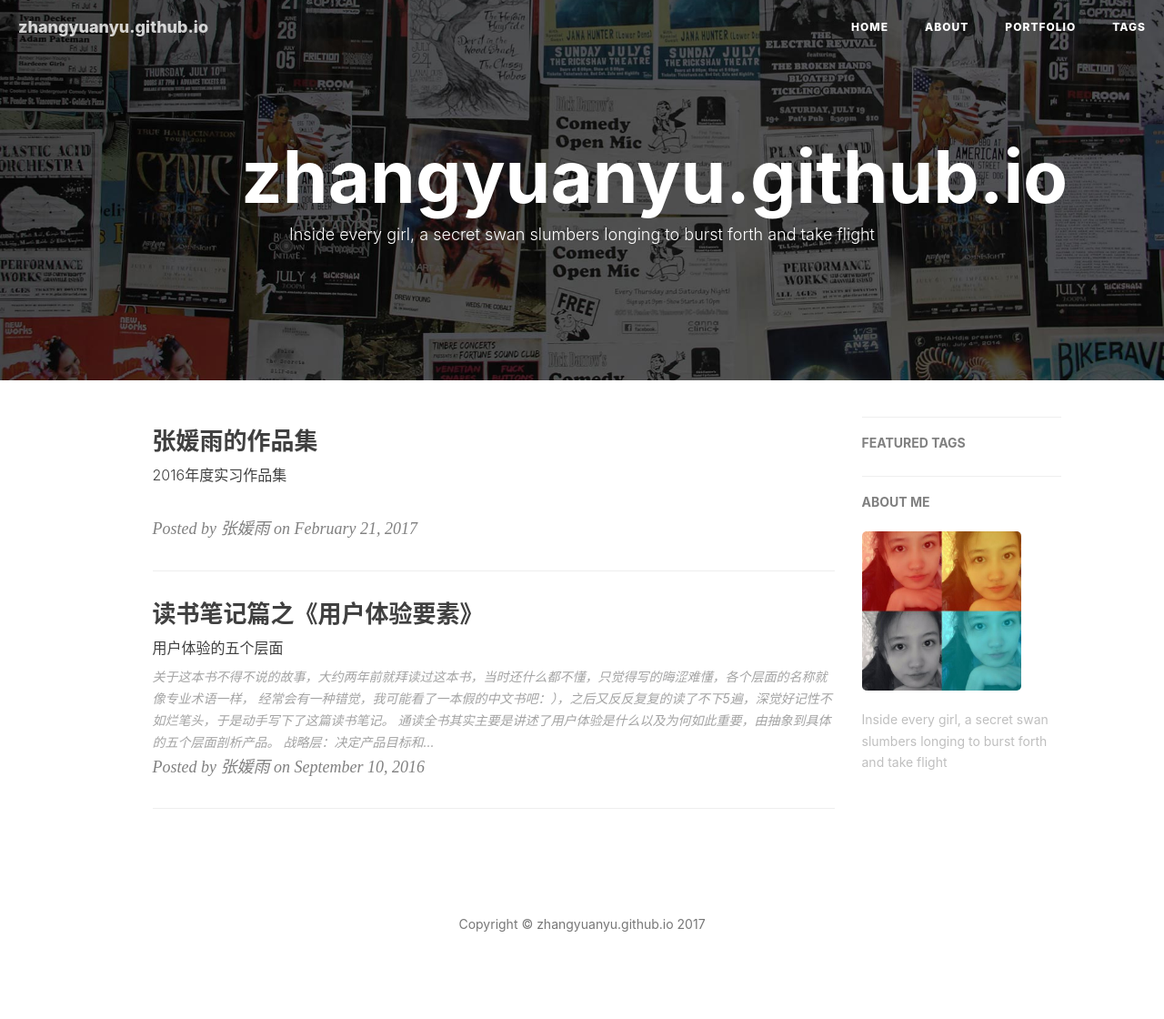
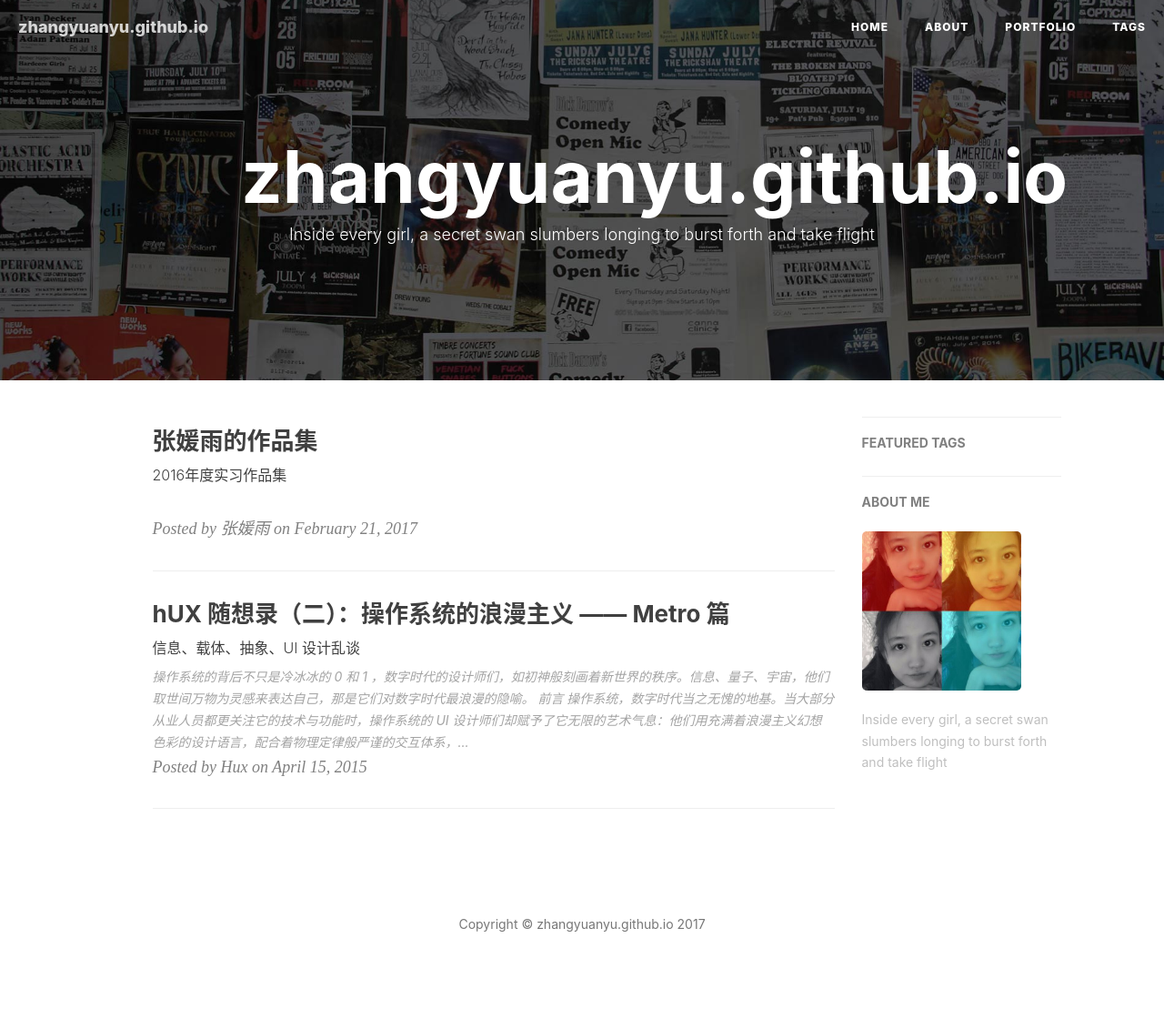
Before and after one commit to zhangyuanyu/zhangyuanyu.github.io, a Jekyll site: the page built from index.html, in a window 1280 px wide. Shown: the whole page at 91% size. Built offline with Jekyll 4.4.1, drawn with Linux system fonts in a browser that asks for light colours; nearby versions of some CDN libraries; the list of posts is cut into pages by our own code; comment, search, counter and statistics services are not loaded; part of the change alters nothing that is shown.

Commit message:
Add files via upload

```diff
--- a/_posts/2016-12-10-readnotes.markdown
+++ b/_posts/2016-12-10-readnotes.markdown
@@ -1,58 +1,117 @@
 ---
 layout:     post
-title:      "读书笔记篇之《用户体验要素》"
-subtitle:   "用户体验的五个层面"
-date:       2016-09-10 12:00:00
-author:     "张媛雨"
-header-img: "img/reading-notes.jpg"
+title:      "hUX 随想录（二）：操作系统的浪漫主义 —— Metro 篇"
+subtitle:   "信息、载体、抽象、UI 设计乱谈"
+date:       2015-04-15
+author:     "Hux"
+header-img: "img/post-bg-os-metro.jpg"
+catalog: true
 tags:
-    - 读书笔记
-    - 用户体验
+    - hUX 随想录
+    - UX Design
+    - Windows
+    - Metro
+    - OS
 ---
 
 
-<div>
-    <blockquote>关于这本书不得不说的故事，大约两年前就拜读过这本书，当时还什么都不懂，只觉得写的晦涩难懂，各个层面的名称就像专业术语一样，
-	经常会有一种错觉，我可能看了一本假的中文书吧：），之后又反反复复的读了不下5遍，深觉好记性不如烂笔头，于是动手写下了这篇读书笔记。
-	</blockquote>
-	<br>通读全书其实主要是讲述了用户体验是什么以及为何如此重要，由抽象到具体的五个层面剖析产品。
-	<ul>
-		<li>战略层：决定产品目标和用户需求</li>
-		<li>范围层：用户使用什么来完成目标</li>
-		<li>结构层：交互设计</li>
-		<li>框架层：导航和信息架构等</li>
-		<li>表现层：视觉设计</li>
-	</ul>
-	<br><b>一、战略层</b>
-	<br> 开始一个产品的前提就是确定产品的目标，这个产品目标的适用范围很大，它还包括了战略目标，功能目标，用户的目标，品牌识别，成功的标准
-	等。其次是用户需求，通过前期调研确定用户需求，调研方法包括了市场调研、人物角色建模、人物分析，卡片排序法。调研完用户需求后，对用户进行
-	划分，每位用户就是很多个标签的集合体，可以根据统计学或心理学将具有共同特征标签的用户加以区分，方便确定需求。这里需要特别注意的是人物
-	建模对用户基数大、范围广的产品并不那么适用。
-	<br>
-	<br><b>二、范围层</b>
-	<br> 确定用户是如何达成目标的，确定功能的规格。采取KANO模型等方法，确定需求的优先级，确定核心需求与核心场景，优先完成这些，确保大部分
-	目标用户可以很好的使用场景。挖掘用户的潜在需求，在开发时间允许的情况下设计出满足潜在需求的功能。通常情况下这部分的内容需要设计师们也
-	参与到其中以便更好的了解需求。
-	<br>
-	<br><b>三、结构层</b>
-	<br> 交互设计师们主要关注的一个环节，就是结构层。这一层是确定如何进行交互设计，怎么样将功能整合成用户体验好的样子。如何创建一个概念模
-	型，以求更好的贴合用户的心理模型。完善错误处理就是一个典型的结构层的过程。一个适应性强的信息架构可以将新内容作为全新的模块，或者也可
-	以作为现有结构的一部分所容纳，这就是可拓展性。
-    <br>
-	<br><b>四、框架层</b>
-	<br> 确定整个框架，每个控件的摆放位置，贴合用户的心理模型，同时设计出简洁高效的导航，尤其是对于一些层级较深或信息架构复杂产品来说，导航
-	的重要性不言而喻。
-	<blockquote>
-		在iOS10人机界面设计指南中有这么一段话：
-		<br>People tend to be unaware of an app’s navigation until it doesn’t meet their expectations. Your job is to implement navigation in a way that
-		supports the structure and purpose of your app without calling attention to itself. Navigation should feel natural and familiar, and shouldn’t
-		dominate the interface or draw focus away from content.
-		<br>用户往往意识不到一个应用的导航，除非它没有达到他们的预期。你的工作就是实现一种能够支持应用结构和目的的导航，并且让人们注意到
-		导航的存在。导航应该让人觉得自然和熟悉，并且不应该主导界面或者抢走内容的风头。
-	</blockquote>
-	<br>同时导航的设计要满足以下的三个目标：1.提供网页间的跳转链接 2.提供当前页面以及它所包含的页面之间的关系 3.传达出内容和当前页面的关系。
-	<br>
-	<br><b>五、表现层</b>
-	<br>部分设计师也会涉及到表现层，表现层主要是在视觉设计层面，强调一致性与对比性，强调颜色对比与搭配，控件应该在特定的场景下很容易被看出是
-	一个控件，对比明显，don't make me think:)
-</div>
+> 操作系统的背后不只是冷冰冰的 0 和 1 ，数字时代的设计师们，如初神般刻画着新世界的秩序。信息、量子、宇宙，他们取世间万物为灵感来表达自己，那是它们对数字时代最浪漫的隐喻。
+
+## 前言
+
+操作系统，数字时代当之无愧的地基。当大部分从业人员都更关注它的技术与功能时，操作系统的 UI 设计师们却赋予了它无限的艺术气息：他们用充满着浪漫主义幻想色彩的设计语言，配合着物理定律般严谨的交互体系，描绘着自己心目中的数字世界，那些界面 的背后是他们对数字世界的思考、理解、期待、抽象与隐喻，**这些艺术思想支撑着浮在表面的设计**。他们用一切你熟悉或不熟悉的方式，告诉世人：
+
+*“看呐，那个虚拟又真实的世界”*
+
+
+---
+
+## Metro
+
+我们第一个要聊的，就是 [Metro](http://en.wikipedia.org/wiki/Metro_(design_language\)) 。虽然它已经改名为 Modern UI ，虽然它作为 Windows Phone 、Windows 8 甚至 Windows 10 的 UI 风格算不上成功，但是作为一个设计语言，它却是声名显赫。以它而非 Windows 来命名这一章节，就是出于对它的敬意。
+
+![img](/img/in-post/post-metro-ui.jpg)
+
+众所周知 Metro 借鉴了交通标示语言、包豪斯现代风格与瑞士国际主义平面设计，其核心思想在于剔除多余信息，专注于内容传达（Content, not chrome），所以 Metro 采用了以 Typography、Color 为主要元素的视觉语言，另外它也非常重视动效设计（Motion Design），这是同期 UI 设计的共识，Motion provides meaning，动效对于表达隐喻有着巨大得作用。
+
+我们暂且不去讨论 Metro 在实际运用中的情况，而是尝试去猜想一下 Metro 的设计师们对数字世界的思考，以及那些隐藏在 Metro 背后的奇思妙想：
+
+#### 思考 —— 极致抽象信息
+
+数字时代是基于信息的。这也是为什么我们称这个产业为 IT (Information Technology) ，我们每天使用 PC、Mobile 等数字设备、其实本质是主动或被动的接收、筛选、消化与产生信息。
+
+语言与文字的发明是人类信息革命的第一个里程碑，掌握同种语言或文字的人类从此可以高效得进行信息的交换与传播。而现在我们正在走进人机交互与万物互联的时代：人类不但要和人类通信，还要和智能设备建立连接。历史总是上演着重复因此值得借鉴，为什么不把已经发明的东西在数字世界重新发明一次呢？**于是 Cortana 承担了微软在数字时代复刻语音的使命，而 Metro 则继承了老祖宗文字的魔力。**
+
+无论 Typography-based 还是 Content, not chrome ，**Metro 试图对一切数字时代的信息进行一种非常极致的抽象 —— 我们的 UI 不需要来自真实世界的隐喻，我们只需要足够直接的信息。** 既然文字就是信息、图片就是信息、音视频就是信息，所以它们理所当然应该直接呈现；而所有的样式也都必须直接传达信息，于是网格和灰度表示层级，颜色的存在也更多代表着符号化的视觉传达：比如用于 VI 的品牌色，或者是刻板印象心情。
+
+这种对信息简单粗暴的抽象使得 Metro 的首秀极具冲击，却也成为其日后发展最大的绊脚石。
+
+
+#### 载体 —— 信息平面
+
+信息总归需要载体，而设计师们的目的就是寻找，或者创造一种介质来承载、传递、可视化这些信息，然后呈现给用户， 最后才得以成为 UI
+
+我们都看着屏幕越来越趋于一种扁平的状态，所有设计师们理所当然的想到这种介质可能是一种类似平面的东西，比如说 WebOS 具有抽象意义的“卡片纸” ，或是 iOS/OS X 改变风格前使用的“亚麻桌布”，他们尝试告诉你藏在屏幕后面的数字世界，可能是由某种类似真实世界的平面状物体来承载信息的。
+而 Metro 则做得更加彻底，在它看来这种拟物是强加给数字世界的不必要信息，于是它抛开了所有自然界存在的元素，又一次将信息抽象做到了极致 ：其实那就是一个单纯放置信息的平面而已，或者说，**其实是信息组成了这个平面，数字世界的信息根本无需额外的载体——文字与图像，一方面可以看作是狭义信息的载体，另一方面也可以被看作是广义信息的一种表现形态。**
+
+**所以我们可以看到 Metro UI 的背景经常是一个空旷的黑色，其实那个黑色代表着 Nothing ，意味着这个平面的下方没有任何东西。**而如果你在下方使用了图像作为背景，你就会发现这其实是两个平面 —— 上层是一个背景透明、漂浮在图像层上的信息平面。而下层则是另一个完全由图像信息组成的信息平面，当我们去划动上层时，产生的视差移动也在告诉我们：这是两个层级。
+
+![img](/img/in-post/post-metro-panorama.jpg)
+
+在所有的 Metro 组件里，我印象最深刻的叫 Panorama Panel（上图） ，Panorama 在我看来是 Metro 对信息最直接的隐喻：**不同的信息体，聚合成了一个完整的信息平面**。当我们在手机屏幕上左右滑动 Panorama 时就好像在操作一个摄像机平移镜头。这种“数字报纸”区别于报纸的最大感受就好像它可以随着信息的量级在 X 轴和 Y 轴 上无限延伸下去，变成一个信息的海洋，在你的面前流动。
+
+对啊，那不就是信息流吗。
+
+
+#### 世界 —— 卡片飞舞的世界
+
+我之所以不愿称 Metro 的信息平面为纸片，是因为它不能卷曲也不能折叠；
+而之所以不愿称 Metro 的信息平面为卡片，是因为它并非实体，而且尺寸无限；
+
+**可 Metro 的世界却又让我觉得是卡片飞舞的。**
+
+一张卡片的秩序是动态磁贴（Live Tiles），它很硬，只能翻转。却又具备魔力，好像在每一次的翻转中，信息都可以得到重组和再现。
+二张卡片的秩序是视差原理（Parallax），当你移动镜头时，任意两张卡片在你眼中的位移，都必须由它们距离屏幕 (Z=0) 的深度决定
+三张卡片的秩序就像飞来咒，原有的平面撤离，被呼唤的卡片俏皮的翻滚着从侧后方飞进视野，Metro UI 的动画设计隐喻着一切。
+
+Status Bar 和 Application Bar 就像是紧贴在屏幕上的卡片，所以不受视差影响。而 Pivot Control 则更有魔幻色彩一点，你操纵它就如操作交通枢纽，指挥一个个小的信息片，来来去去在你的面前。
+
+所有这些零厚度的卡片，或近，或远，最终组成了整个 Metro 世界。**在我的想象里，那个次元就好像，所有的信息都以片状飞在空中，而你只能看见你所需要的那些，它们有条不紊的在纵横间穿梭，就好像到处都是信息流的交通轨道，你仿佛置身于，那个数据包飞来飞去、路由器控制地址的 —— 网路世界。**
+
+
+![img](/img/in-post/post-metro-real.jpg)
+
+
+---
+
+## 结语
+
+Metro 对信息极致的抽象与压平，与同期的 iOS 6- 风格形成鲜明对比，引发大家对于数字世界与用户界面的新一轮思考，里程碑式的推动了 Flat Design 在新一代数字设计中的普及。不过我们也知道 Metro UI 在微软的实际运用中却其实不成功，这又是为什么呢？
+
+笔者抛砖引玉一些自己的观点：
+
+当年 Metro 第一次运用在 Zune 身上时是非常惊艳的，风格超前、细节精致、动画细腻。再看现在的 Xbox （图一），Pivot 配合磁贴组、简单大气，几乎成为电视 UI 设计的模版。可偏偏在 PC 和 Mobile 两个场景，Metro 却饱受非议。
+
+在我看来 PC 和 Mobile 其实代表着两个信息密度最高的场景、PC 是传统互联网的计算中心，而 Mobile 则是移动互联网和可以预见的未来内的个人计算中心。
+**在如此复杂的场景下，其实 Metro 作为设计语言的尺度是不够的。**为什么这么说呢，虽然 Metro 对信息的抽象方式不无道理，但其实还是过分理想和纯粹了。有太多的屏幕像素因此被浪费，有太多其他维度的信息表达方式因此被舍弃掉了。
+
+也就是说：Metro 这个设计语言本身是没有问题的，但是拿目前的它作为 PC/Mobile 这种操作系统级别的设计语言却是存在问题的。**一个操作系统的设计语言与交互体系，一定不能太小，必须是一套包容性足够强又可被拓展和延伸的体系。**其实我们能看到 Windows Phone 的 UI 设计容纳度是非常低的，这或许就可以说明问题。
+
+**这也是为什么 Win 10 for PC 和 Win 10 for Mobile 都开始削弱最初的那个纯粹的 Metro 体系，转而采用一种 Metro 的视觉语言混搭非 Metro 交互逻辑的方式来设计。**
+期待 new Metro (Metro 2.0) 能在 Win 10 上逐步走向成熟，让我们一同见证。
+
+---
+
+本文是“操作系统的浪漫主义”系列的第一篇文章，如果您喜欢，请继续关注我的博客 ;)
+
+尽请期待：
+
+* **Android 篇**
+	* 思考 —— 从卡片的层叠说起
+	* 载体 —— 量子纸
+	* 世界 —— 魔法材质统一世界
+
+* **iOS 篇**
+	- 思考 —— 盒子里的蒸汽朋克
+	- 载体 —— 景深的无穷近与无穷远
+	- 世界 —— 小宇宙里的小宇宙
```
